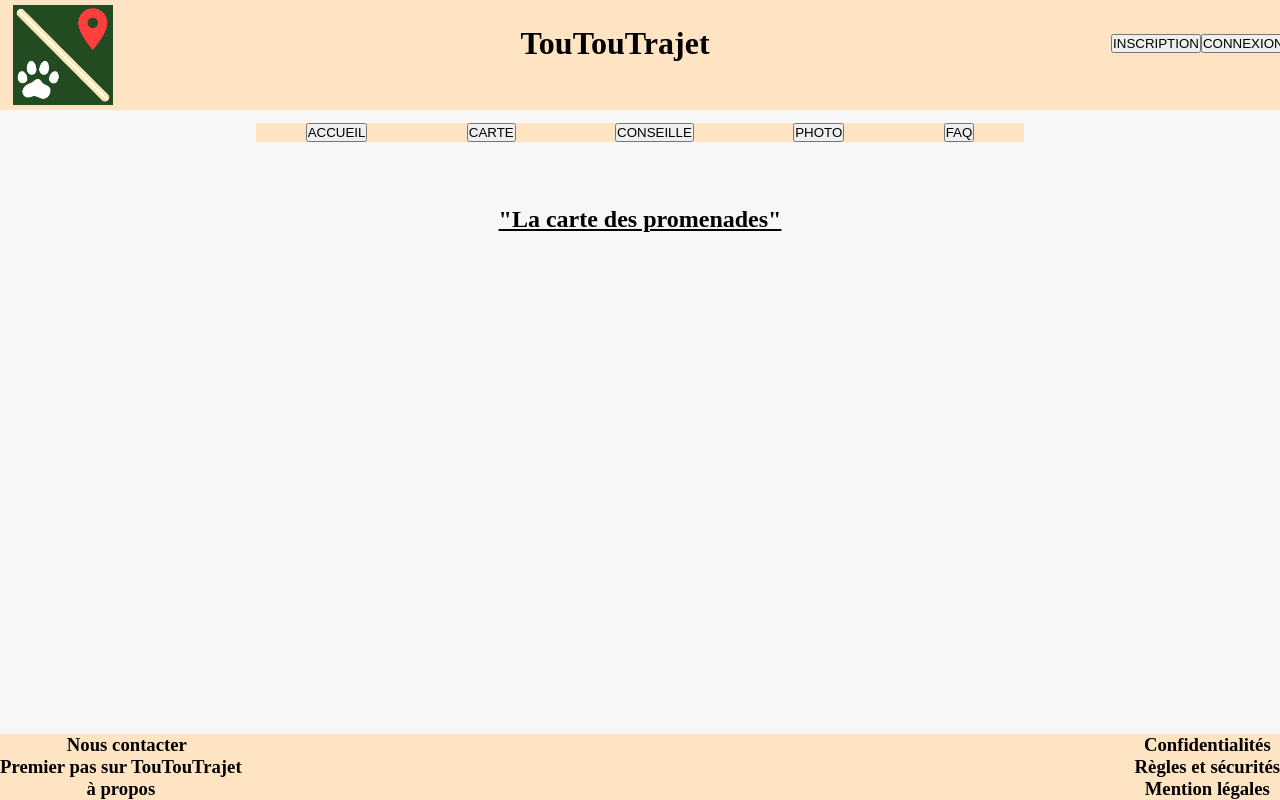
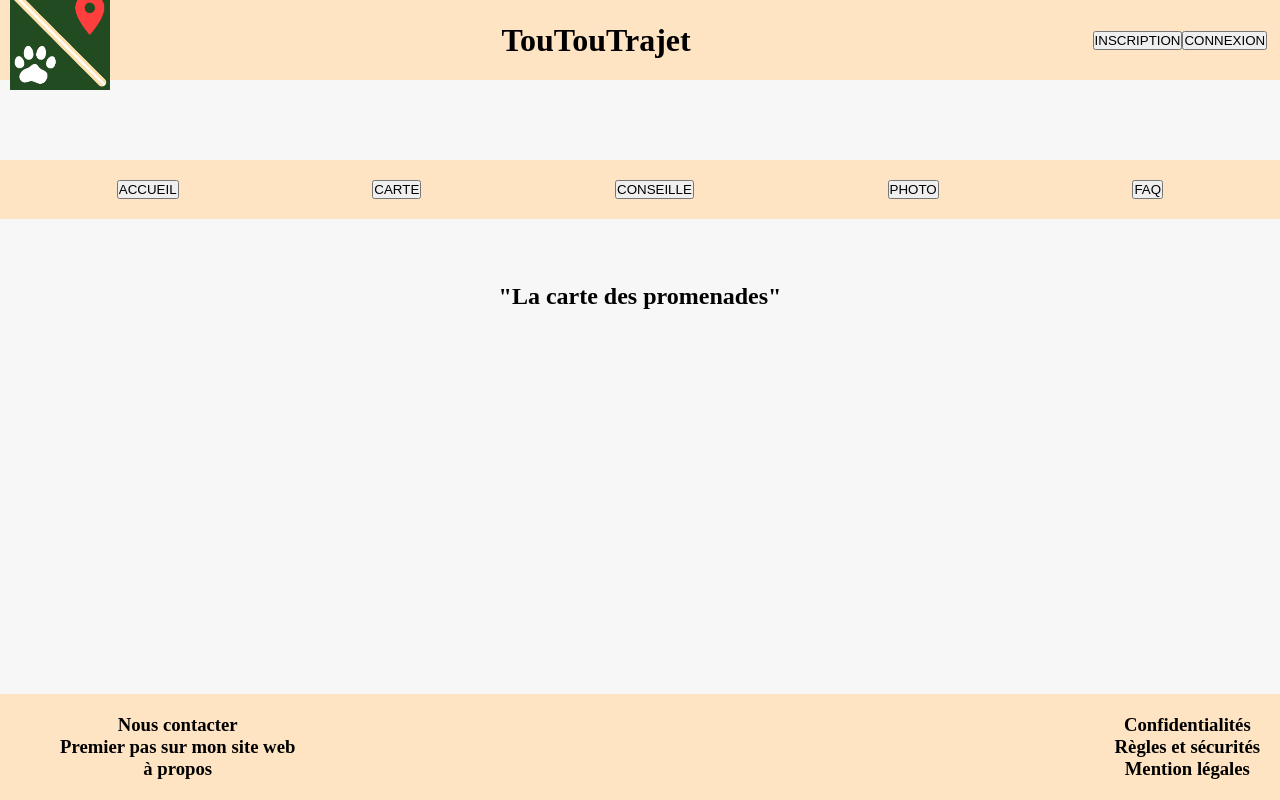
Before and after one commit to MaximeCrq/PFRmaxime, a PHP site: page / in a window 1280 px wide. Run offline with PHP 8.4, Linux system fonts and the light colour scheme.

Commit message:
modification du code en général

```diff
--- a/index.html
+++ b/index.html
@@ -7,17 +7,14 @@
     <script src="script.js"defer></script>
     <title>toutoutrajet</title>
 </head>
-
 <body>
     <header>
         <div class="logo">
             <input id="accueil" type="image" src="image/logo toutoutrajet 2.png">
         </div>
-        <div></div>
         <div class="titre">
             <h1>TouTouTrajet</h1>
         </div>
-        <div></div>
         <div class="onglet2">
             <div class="inscription">
                 <input id="inscription" type="button" value="INSCRIPTION">
@@ -28,7 +25,7 @@
         </div>
     </header>
 
-    <div class="onglet1">
+    <nav class="onglet1">
         <div class="accueil">
             <input id="accueil" type="button" value="ACCUEIL">
         </div>
@@ -44,36 +41,37 @@
         <div class="FAQ">
             <input id="FAQ" type="button" value="FAQ">
         </div>
+    </nav>
+
+    <div class="first">
+        <h2>"La carte des promenades"</h2>
     </div>
-
-    <div class="first"><h2>"La carte des promenades"</h2></div>
 
     <footer>
         <div class="container">
             <div class="element un">
                 <div class="contact">
-                    <div><h3>Nous contacter</h3></div>
+                    <h3>Nous contacter</h3>
                 </div>
                 <div class="help">
-                    <div><h3>Premier pas sur TouTouTrajet</h3></div>
+                    <h3>Premier pas sur mon site web</h3>
                 </div>
                 <div class="à propos">
-                    <div><h3>à propos</h3></div>
+                    <h3>à propos</h3>
                 </div>
             </div>
             <div class="element deux">
                 <div class="confidentialite">
-                    <div><h3>Confidentialités</h3></div>
+                    <h3>Confidentialités</h3>
                 </div>
                 <div class="regles et securites">
-                    <div><h3>Règles et sécurités</h3></div>
+                    <h3>Règles et sécurités</h3>
                 </div>
                 <div class="mention legales">
-                    <div><h3>Mention légales</h3></div>
+                    <h3>Mention légales</h3>
                 </div>
             </div>
         </div>
     </footer>
 </body>
-
 </html>
--- a/style.css
+++ b/style.css
@@ -2,7 +2,6 @@
     margin: 0;
     padding: 0;
   }
-
 
   html,
 body {
@@ -24,22 +23,20 @@ h2 {
     margin-top: 5%;
 }
 
-/* h3 {
-
-} */
-
 a {
     text-decoration: none;
 }
 
-header,
-footer {
-  background-color: #ffe4c3;
+header {
+    height: 10%;
+    display: flex;
+    justify-content: space-between;
+    align-items: center;
+    background-color: #ffe4c3;
 }
 
-header {
-    grid-template-columns: repeat(5, auto);
-    display: grid;
+.logo {
+    flex-basis: 10%;
 }
 
 .logo input {
@@ -48,7 +45,13 @@ header {
     height: auto;
     margin-top: 2%;
     margin-bottom: 2%;
-    margin-left: 5%;
+    margin-left: 8%;
+}
+
+.titre {
+    flex-grow: 1;
+    text-align: center;
+    margin-right: 7%;
 }
 
 .titre h1 {
@@ -59,31 +62,43 @@ header {
 }
 
 .onglet2 {
-    margin-top: 10%;
-    margin-bottom: 5%;
-    grid-template-columns: repeat(2, auto);
-    display: grid;
-    margin-right: 5%;
-    margin-left: 50%;
+    display: flex;
+    justify-content: flex-end;
+    margin-right: 1%;
 }
 
-/*FAIRE EN SORTE QUE LE TITRE S'aligne sans prendre en
-compte la largeur du logo*/
+.onglet1 {
+    display: flex;
+    justify-content: space-around;
+    background-color: #ffe4c3;
+    padding: 20px;
+    margin-top: 80px;
+}
 
 .first {
-    text-decoration-line: underline;
+    text-align: center;
+    margin-bottom: 50px;
 }
 
 footer {
-    position: absolute;
-    bottom: 0%;
+    display: flex;
+    justify-content: space-between;
+    align-items: center;
+    background-color: #ffe4c3;
+    padding: 20px;
+    position: fixed;
+    bottom: 0;
     width: 100%;
 }
 
 .container {
     display: flex;
     justify-content: space-between;
-  }
+    width: 100%;
+    max-width: 1200px;
+    margin: auto;
+    padding: 0 20px;
+}
 
 .element {
     display: flex;
@@ -97,19 +112,3 @@ footer {
 .element.deux {
     align-self: center;
 }
-
-
-
-.contact {
-    float: left;
-    margin-left: 5%;
-}
-
-.onglet1 {
-    margin-top: 1%;
-    grid-template-columns: repeat(5, auto);
-    display: grid;
-    margin-left: 20%;
-    margin-right: 20%;
-    background-color: #ffe4c3;
-}
```
